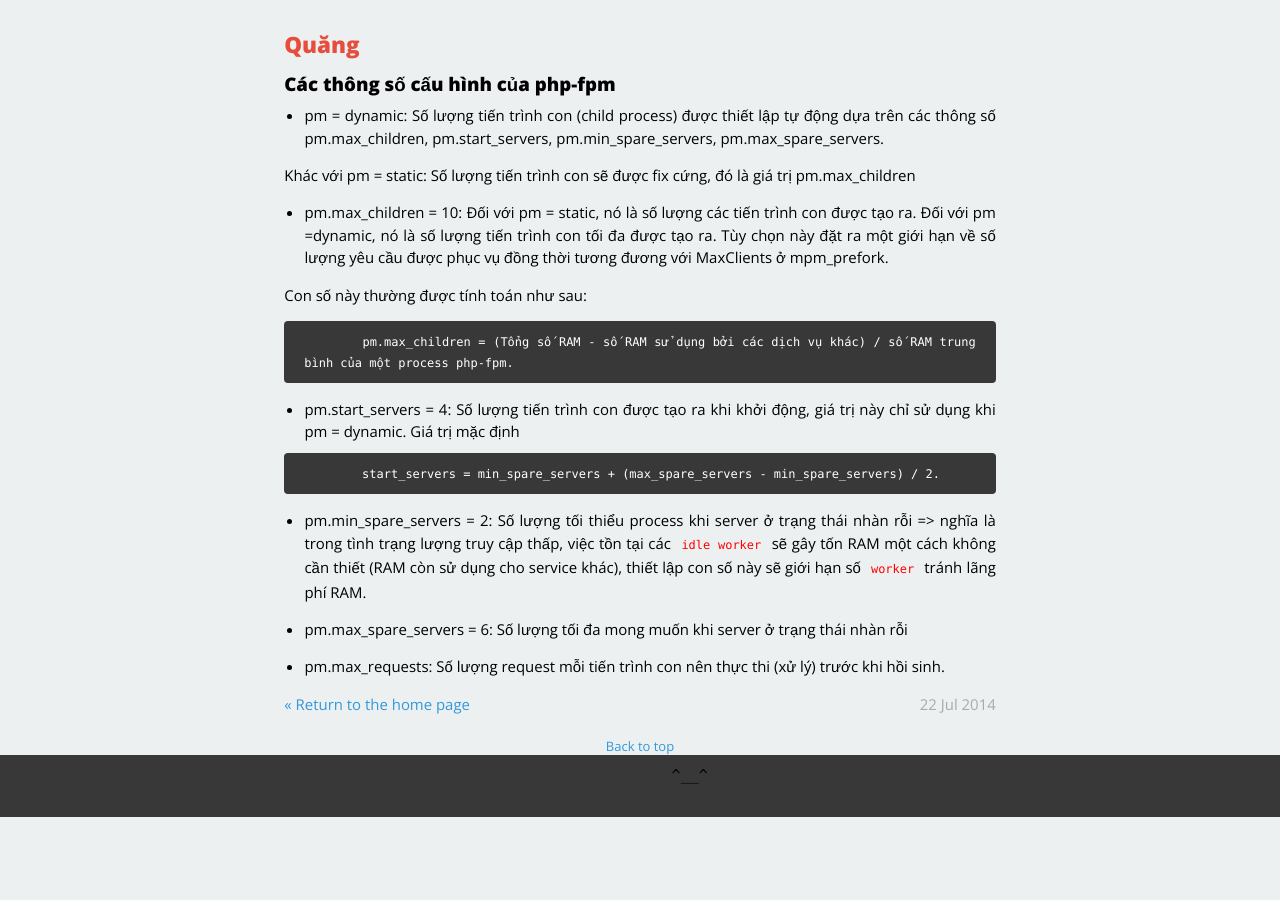
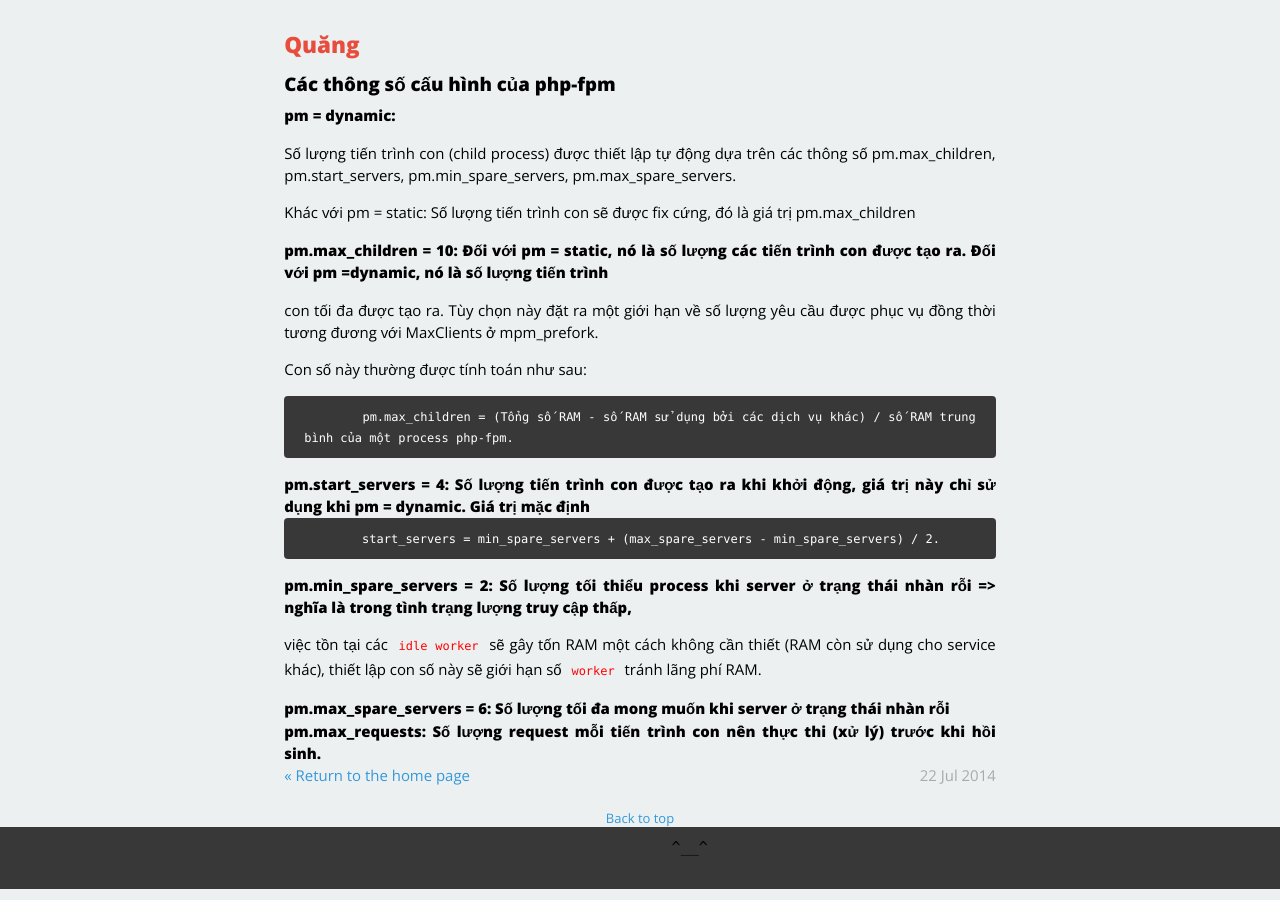
Before and after one commit to gitter-badger/xluffy.github.io, a Jekyll site: the page built from _posts/2014-07-22-thong-so-fpm.md, in a window 1280 px wide. Built offline with Jekyll 4.4.1, drawn with Linux system fonts in a browser that asks for light colours; Markdown is read by kramdown in place of the engine named in the settings.

````diff
--- a/_posts/2014-07-22-thong-so-fpm.md
+++ b/_posts/2014-07-22-thong-so-fpm.md
@@ -7,12 +7,14 @@ tags: php-fpm, linux, config
 description: "Các thông số cấu hình của php-fpm"
 ---
 
-+ pm = dynamic: Số lượng tiến trình con (child process) được thiết lập tự động dựa trên các thông số pm.max\_children, pm.start\_servers,
+#### pm = dynamic:
+
+Số lượng tiến trình con (child process) được thiết lập tự động dựa trên các thông số pm.max\_children, pm.start\_servers,
 pm.min\_spare\_servers, pm.max\_spare\_servers.
 
 Khác với pm = static: Số lượng tiến trình con sẽ được fix cứng, đó là giá trị pm.max_children
 
-+ pm.max\_children = 10: Đối với pm = static, nó là số lượng các tiến trình con được tạo ra. Đối với pm =dynamic, nó là số lượng tiến trình
+#### pm.max\_children = 10: Đối với pm = static, nó là số lượng các tiến trình con được tạo ra. Đối với pm =dynamic, nó là số lượng tiến trình
 con tối đa được tạo ra. Tùy chọn này đặt ra một giới hạn về số lượng yêu cầu được phục vụ đồng thời tương đương với MaxClients ở mpm\_prefork.
 
 Con số này thường được tính toán như sau:
@@ -21,15 +23,15 @@ Con số này thường được tính toán như sau:
 	pm.max_children = (Tổng số RAM - số RAM sử dụng bởi các dịch vụ khác) / số RAM trung bình của một process php-fpm.
 ```
 
-+ pm.start_servers = 4: Số lượng tiến trình con được tạo ra khi khởi động, giá trị này chỉ sử dụng khi pm = dynamic. Giá trị mặc định
+#### pm.start_servers = 4: Số lượng tiến trình con được tạo ra khi khởi động, giá trị này chỉ sử dụng khi pm = dynamic. Giá trị mặc định
 
 ```
 	start_servers = min_spare_servers + (max_spare_servers - min_spare_servers) / 2.
 ```
 
-+ pm.min\_spare\_servers = 2: Số lượng tối thiểu process khi server ở trạng thái nhàn rỗi => nghĩa là trong tình trạng lượng truy cập thấp,
+#### pm.min\_spare\_servers = 2: Số lượng tối thiểu process khi server ở trạng thái nhàn rỗi => nghĩa là trong tình trạng lượng truy cập thấp,
 việc tồn tại các `idle worker` sẽ gây tốn RAM một cách không cần thiết (RAM còn sử dụng cho service khác), thiết lập con số này sẽ giới hạn số `worker` tránh lãng phí RAM.
 
-+ pm.max\_spare\_servers = 6: Số lượng tối đa mong muốn khi server ở trạng thái nhàn rỗi
+#### pm.max\_spare\_servers = 6: Số lượng tối đa mong muốn khi server ở trạng thái nhàn rỗi
 
-+ pm.max_requests: Số lượng request mỗi tiến trình con nên thực thi (xử lý) trước khi hồi sinh.
+#### pm.max_requests: Số lượng request mỗi tiến trình con nên thực thi (xử lý) trước khi hồi sinh.
````
